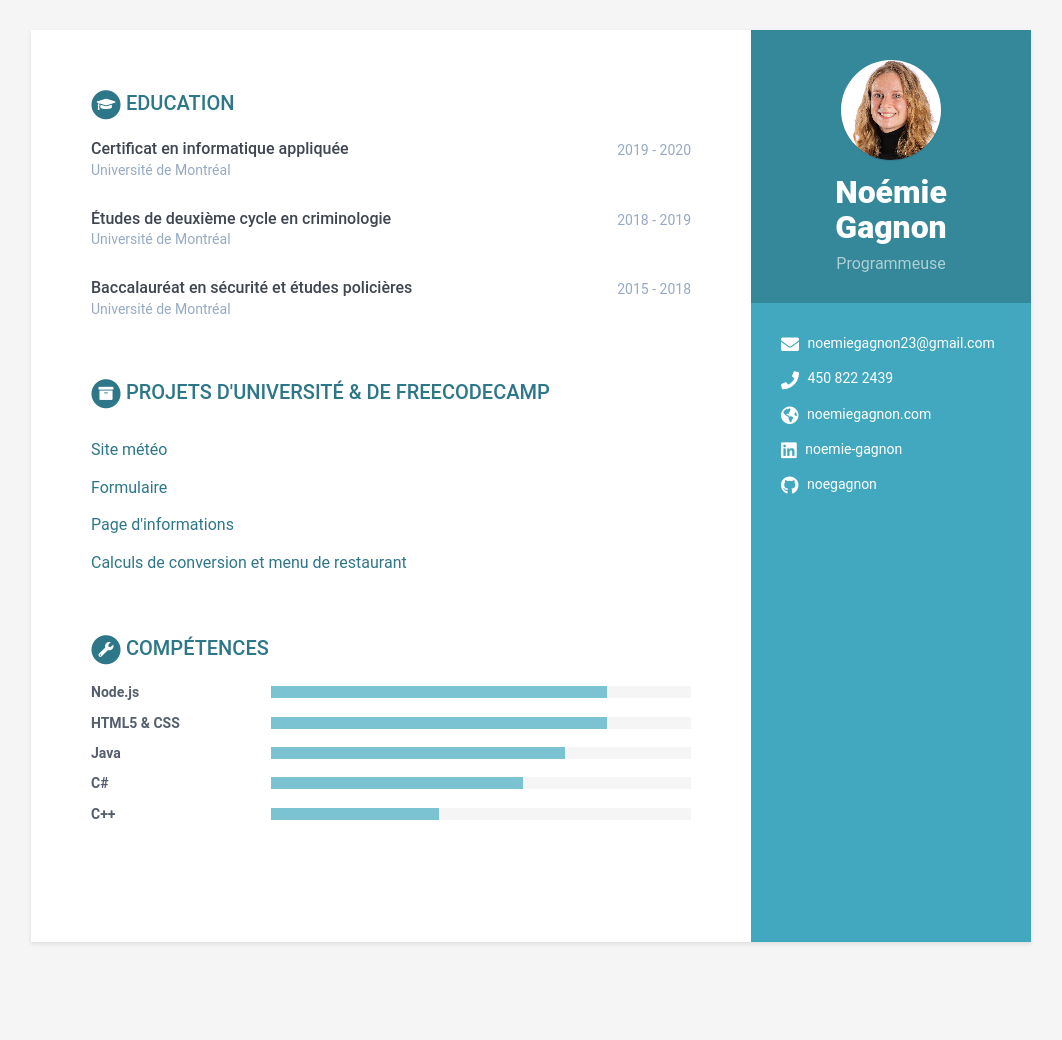
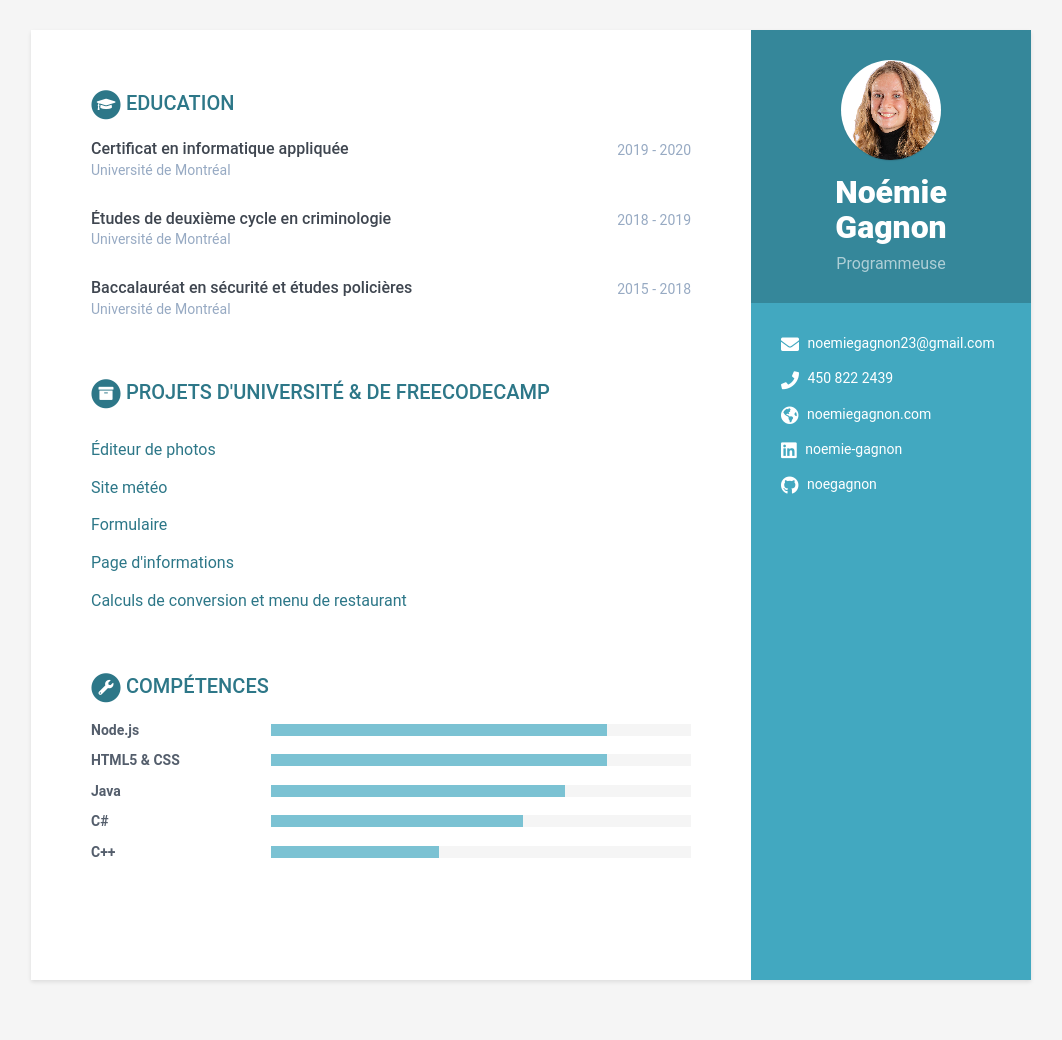
Before and after one commit to noegagnon/cv-fr, a Jekyll site: the page built from index.html, in a window 1280 px wide. Shown: the whole page, without its empty margins (109-1171 px from the left). Built offline with Jekyll 4.4.1, drawn with Linux system fonts in a browser that asks for light colours; before the commit the page ends 1002 px from its top, so only the background shows below that.

Commit message:
ajout editeur photos

```diff
--- a/_data/data.yml
+++ b/_data/data.yml
@@ -59,6 +59,10 @@ projects:
     intro: >
 
     assignments:
+
+      - title: Éditeur de photos
+        link: "http://noemiegagnon.com/tp1-1015/"
+
       - title: Site météo
         link: "http://www-ens.iro.umontreal.ca/~gagnonno/ift1144/tp2/pages/tp2.html"
 
```
